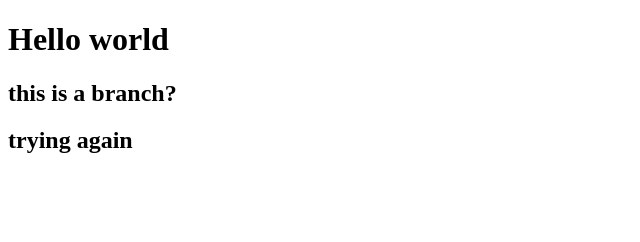
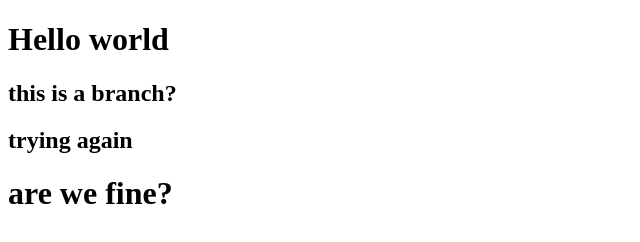
Before and after one commit to carolyaz/test1, a plain HTML site: page visuals/index.html in a window 1280 px wide. Shown: the whole page, without its empty margins (0-640 px from the left). Drawn offline with Linux system fonts and the light colour scheme.

Commit message:
commiiiit

```diff
--- a/visuals/index.html
+++ b/visuals/index.html
@@ -10,6 +10,7 @@
         <h1>Hello world</h1>
         <h2>this is a branch?</h2>
         <h2>trying again</h2>
+        <h1>are we fine?</h1>
     </div>
 </body>
 </html>
```
